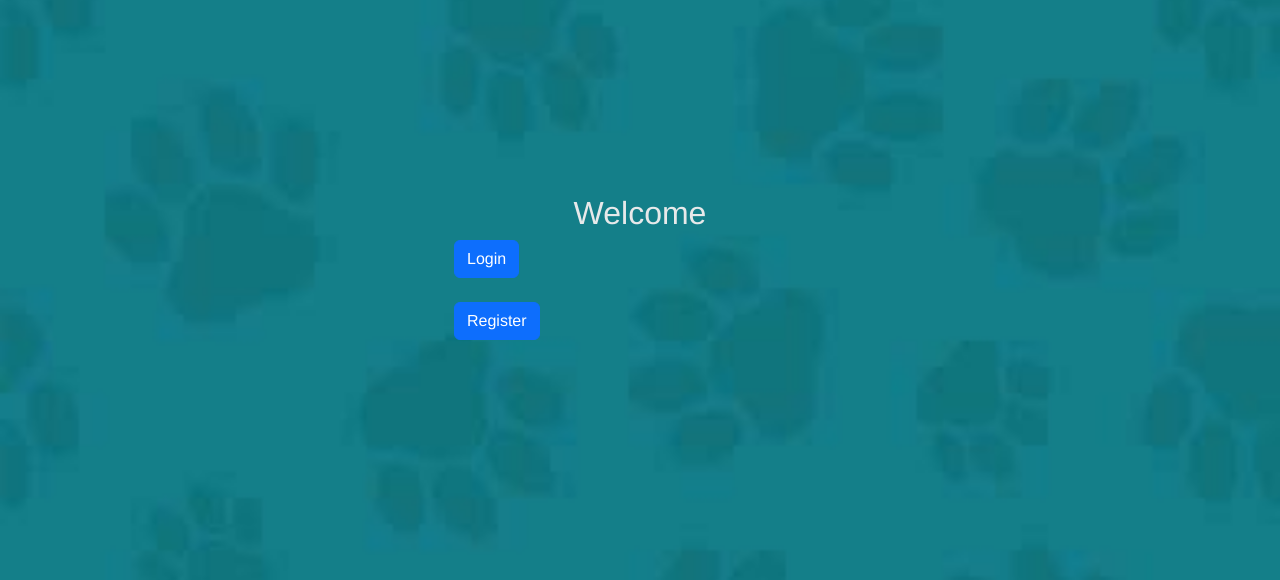
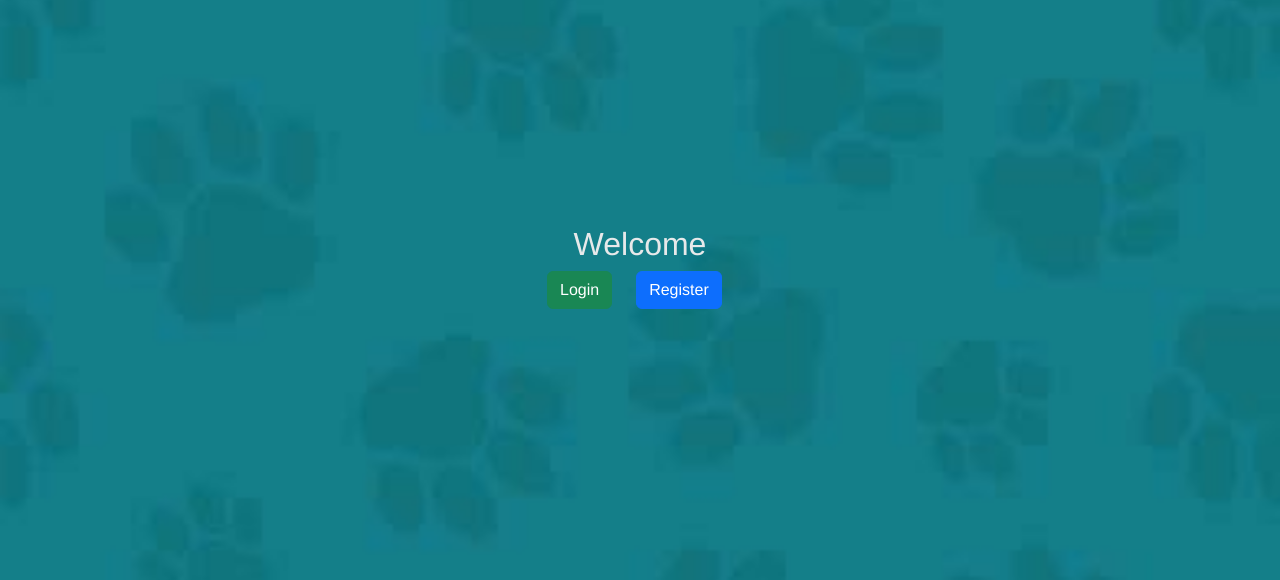
Before and after one commit to NrmeenAraby/cyberus_project, a Flask app: page / in a window 1280 px wide. Shown: the part 133-713 px from the top of the page. Run offline with Flask 3, Linux system fonts and the light colour scheme; some libraries are stand-ins or nearby versions.

Commit message:
fixed issues

```diff
--- a/app.py
+++ b/app.py
@@ -96,10 +96,11 @@ def addProd () :
 
         if session['username'] == 'admin':
 
+           photo = request.files.get('prodpic')
            product_name = escape( request.form['prodname'])
-           quantity = escape(request.form['prodquan'])
-           price = escape(request.form['prodprice'])
-           photo = request.files.get('prodpic')
+           quantity = int(escape(request.form['prodquan']))
+           price = int(escape(request.form['prodprice']))
+
 
            if photo :
               if not utils.allowed_file_size(photo):
@@ -124,7 +125,7 @@ def addProd () :
 
         else :
            flash("Unauthorized", "danger")
-           return redirect(url_for('Login')) ## to do : redirect to shopping page
+           return redirect(url_for('shopping'))
 
 
      else :
--- a/templates/addProd.html
+++ b/templates/addProd.html
@@ -10,7 +10,7 @@
 <body class="centered-body">
     <div class="container d-flex justify-content-center align-items-center mt-5">
         <div>
-            <form action="/addProd">
+            <form action="/addProd" method="post">
                 <h2 class="text-center mb-4">Add new Product</h2>
 
                 <div class="form-group mb-3">
--- a/templates/main_admin.html
+++ b/templates/main_admin.html
@@ -12,9 +12,9 @@
         <div class="text-center spacer">
             <h2>Administration Options</h2>
         </div>
-        <div class="d-grid gap-4 col-4">
+        <div class="d-flex col-2 gap-4">
            <a href="/addProd"><button class="btn btn-primary">Add Product</button></a>
-           <a href="/delProd"><button class="btn btn-primary" type="button">Delete Product</button></a>
+           <a href="/delProd"><button class="btn btn-danger" type="button">Delete Product</button></a>
         </div>
     </div>
     <script src="https://stackpath.bootstrapcdn.com/bootstrap/5.3.0/js/bootstrap.bundle.min.js"></script>
--- a/templates/starting_page.html
+++ b/templates/starting_page.html
@@ -12,8 +12,8 @@
         <div class="text-center spacer">
             <h2>Welcome</h2>
         </div>
-        <div class="d-grid gap-4 col-4">
-           <a href="/Login"><button class="btn btn-primary">Login</button></a>
+        <div class="d-flex gap-4 col-2">
+           <a href="/Login"><button class="btn btn-success">Login</button></a>
            <a href="/Register"><button class="btn btn-primary" type="button">Register</button></a>
         </div>
     </div>
```
Also changed, not shown: database.py (+4 -4 lines), 1 other file.
